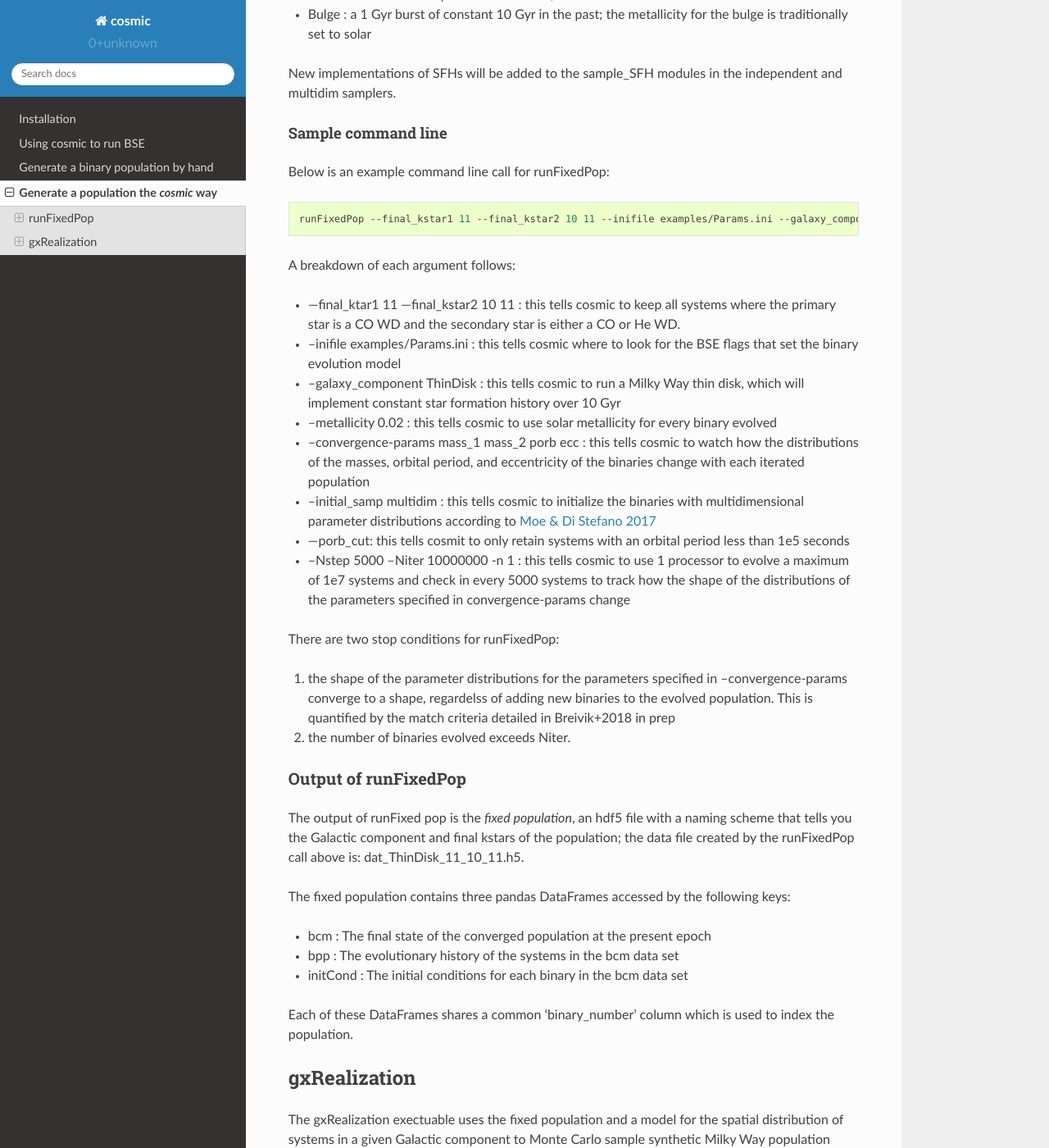
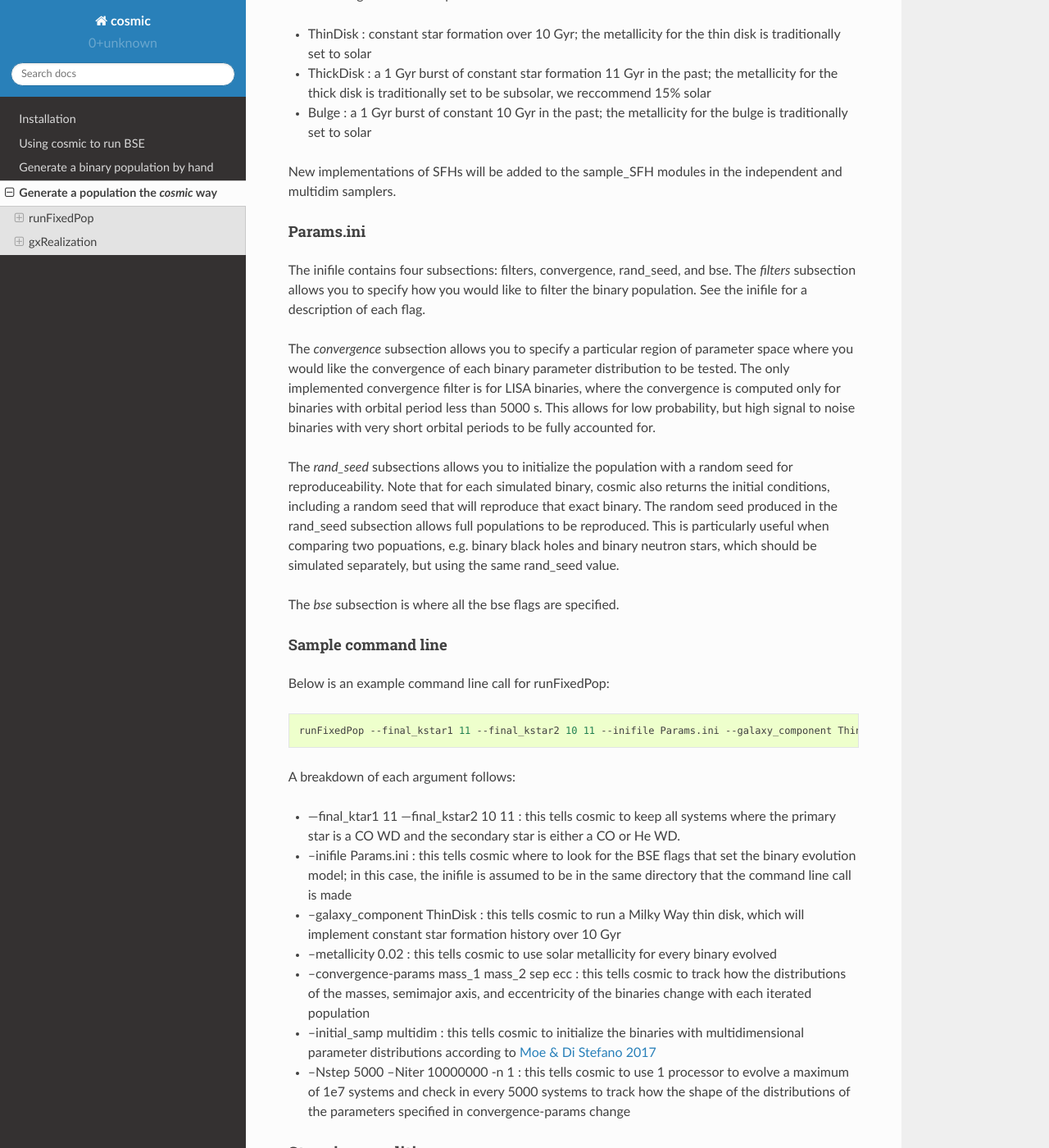
Before and after one commit to COSMIC-PopSynth/COSMIC, a Sphinx documentation site: the page built from docs/fixedpop/index.rst, in a window 1280 px wide and 1400 px high, scrolled down 907 px. Shown: the whole window at 82% size. Built offline with Sphinx 7.4.7 and the Read the Docs theme 2.0.0, drawn with Linux system fonts in a browser that asks for light colours; some of the changed text lies outside the part shown.

Commit message:
doing a bit of a doc overhaul here

```diff
--- a/docs/examples/index.rst
+++ b/docs/examples/index.rst
@@ -32,7 +32,7 @@
     In [2]: from cosmic.evolve import Evolve
 
 
-To initialize the a single binary, populate the SingleBinary method in the
+To initialize a single binary, populate the SingleBinary method in the
 InitialBinaryTable class. Each initialized binary requires the following parameters:
 
 
--- a/docs/fixedpop/index.rst
+++ b/docs/fixedpop/index.rst
@@ -14,7 +14,7 @@
 ***********
 runFixedPop
 ***********
-The `fixed population` is generated first and is designed to fully describe the population of binaries that results from a user specified star formation history (SFH) and binary evolution model (BSEDict, specified in an inifile). The arguments necessary to run the runFixedPop executable can be found using the help command:
+The `fixed population` is simulated first and is designed to fully describe the population of binaries that results from a user specified star formation history (SFH) and binary evolution model (BSEDict, specified in an inifile). The fixed population is only simulated once and only contains information about the intrinsic properties of the binary (e.g. masses, semimajor axes, metallicities, etc.) Information about the location in the Galaxy of each binary is `not` contained in the fixed population. The arguments necessary to run the runFixedPop executable can be found using the help command:
 
 .. code-block:: bash
 
@@ -36,6 +40,19 @@
 
 New implementations of SFHs will be added to the sample_SFH modules in the independent and multidim samplers.
 
+----------
+Params.ini
+----------
+
+The inifile contains four subsections: filters, convergence, rand_seed, and bse.
+The `filters` subsection allows you to specify how you would like to filter the binary population. See the inifile for a description of each flag.
+
+The `convergence` subsection allows you to specify a particular region of parameter space where you would like the convergence of each binary parameter distribution to be tested. The only implemented convergence filter is for LISA binaries, where the convergence is computed only for binaries with orbital period less than 5000 s. This allows for low probability, but high signal to noise binaries with very short orbital periods to be fully accounted for.
+
+The `rand_seed` subsections allows you to initialize the population with a random seed for reproduceability. Note that for each simulated binary, cosmic also returns the initial conditions, including a random seed that will reproduce that exact binary. The random seed produced in the rand_seed subsection allows full populations to be reproduced. This is particularly useful when comparing two popuations, e.g. binary black holes and binary neutron stars, which should be simulated separately, but using the same rand_seed value.
+
+The `bse` subsection is where all the bse flags are specified.
+
 -------------------
 Sample command line
 -------------------
@@ -44,27 +61,29 @@
 
 .. code-block:: bash
 
-   runFixedPop --final_kstar1 11 --final_kstar2 10 11 --inifile examples/Params.ini --galaxy_component ThinDisk --metallicity 0.02 --convergence-params mass_1 mass_2 porb ecc --initial_samp multidim --porb_cut 5 --Nstep 5000 --Niter 10000000 -n 1
+   runFixedPop --final_kstar1 11 --final_kstar2 10 11 --inifile Params.ini --galaxy_component ThinDisk --metallicity 0.02 --convergence-params mass_1 mass_2 sep ecc --initial_samp multidim --Nstep 15000 --Niter 1000000000 -n 2
 
 A breakdown of each argument follows:
 
 * ---final_ktar1 11 ---final_kstar2 10 11 : this tells cosmic to keep all systems where the primary star is a CO WD and the secondary star is either a CO or He WD.
 
-* --inifile examples/Params.ini : this tells cosmic where to look for the BSE flags that set the binary evolution model
+* --inifile Params.ini : this tells cosmic where to look for the BSE flags that set the binary evolution model; in this case, the inifile is assumed to be in the same directory that the command line call is made
 
 * --galaxy_component ThinDisk : this tells cosmic to run a Milky Way thin disk, which will implement constant star formation history over 10 Gyr
 
 * --metallicity 0.02 : this tells cosmic to use solar metallicity for every binary evolved
 
-* --convergence-params mass_1 mass_2 porb ecc : this tells cosmic to watch how the distributions of the masses, orbital period, and eccentricity of the binaries change with each iterated population
+* --convergence-params mass_1 mass_2 sep ecc : this tells cosmic to track how the distributions of the masses, semimajor axis, and eccentricity of the binaries change with each iterated population
 
 * --initial_samp multidim : this tells cosmic to initialize the binaries with multidimensional parameter distributions according to `Moe & Di Stefano 2017 <http://adsabs.harvard.edu/abs/2017ApJS..230...15M>`_
 
-* ---porb_cut: this tells cosmit to only retain systems with an orbital period less than 1e5 seconds
-
 * --Nstep 5000 --Niter 10000000 -n 1 : this tells cosmic to use 1 processor to evolve a maximum of 1e7 systems and check in every 5000 systems to track how the shape of the distributions of the parameters specified in convergence-params change
 
-There are two stop conditions for runFixedPop:
+===================
+Stopping conditions
+===================
+
+There are two stopping conditions for runFixedPop:
 
 1. the shape of the parameter distributions for the parameters specified in --convergence-params converge to a shape, regardelss of adding new binaries to the evolved population. This is quantified by the match criteria detailed in Breivik+2018 in prep
 
```
Also changed, not shown: other parts of docs/fixedpop/index.rst (+4 -0 lines), docs/runpop/index.rst (+20 -16 lines), 2 other files.
